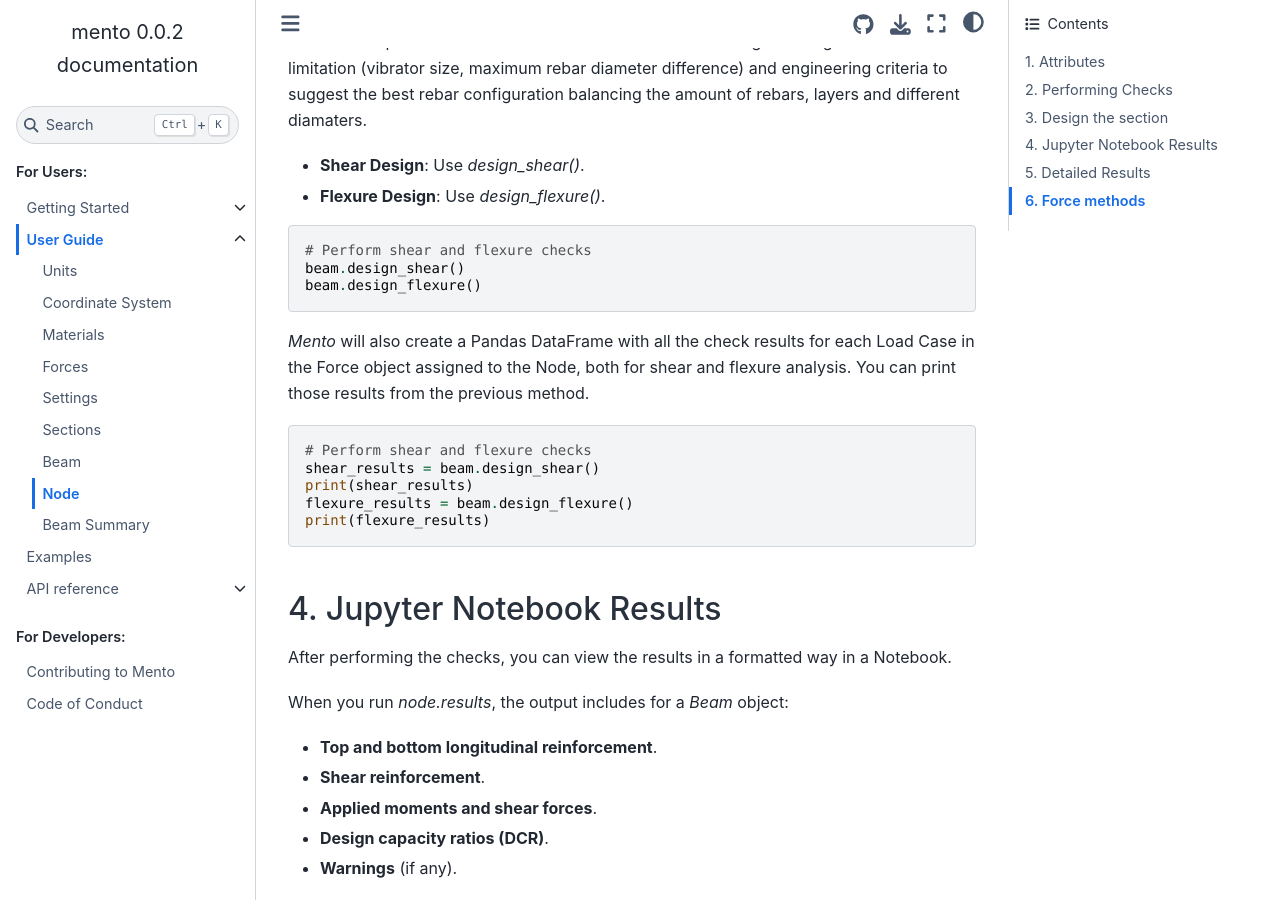
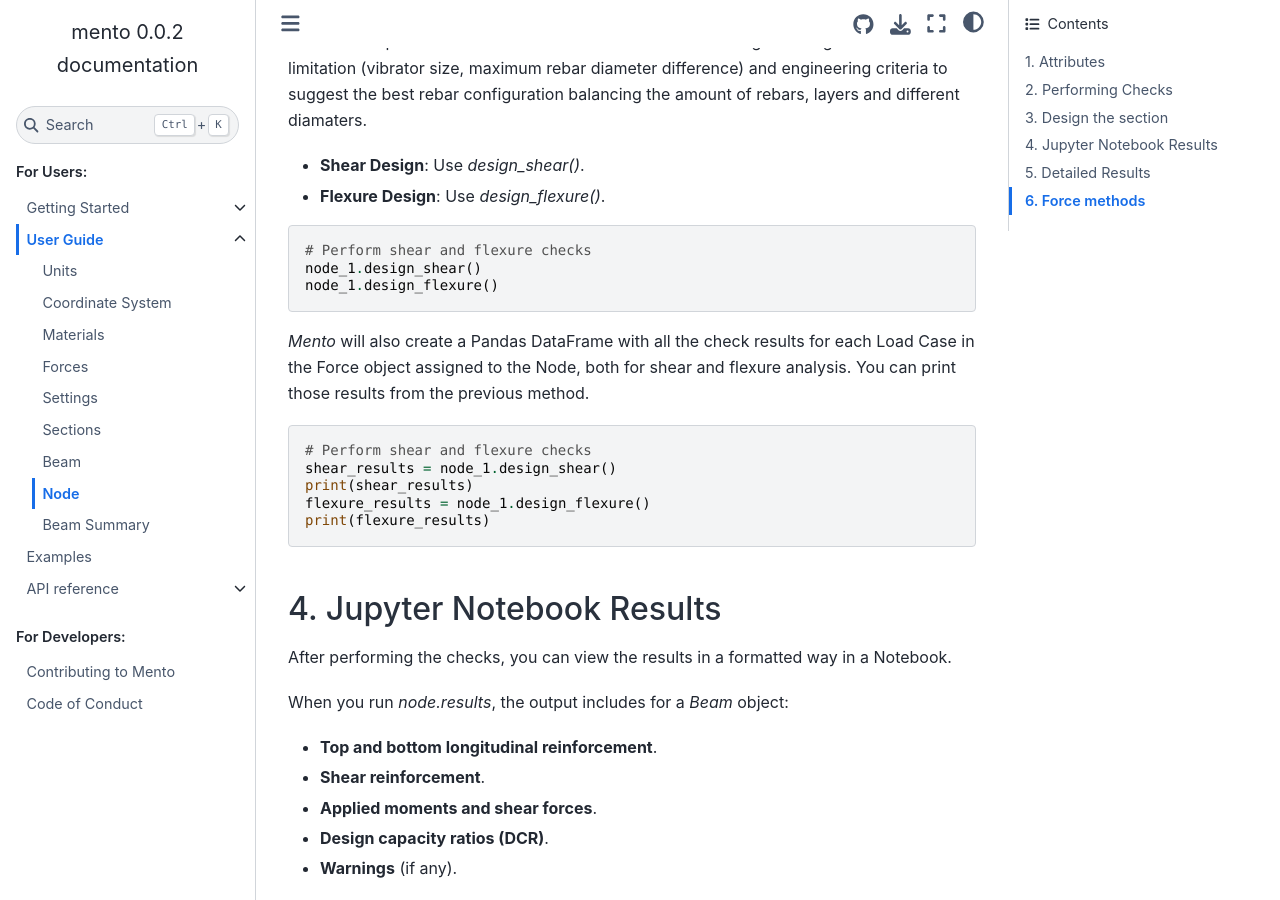
Before and after one commit to mihdicaballero/mento, a Sphinx documentation site: the page built from docs/source/user_guide/node.rst, in a window 1280 px wide and 900 px high, scrolled down 1880 px. Built offline with Sphinx 7.4.7 and the Sphinx Book theme 1.1.4, drawn with Linux system fonts in a browser that asks for light colours; pages that are not in the unit, such as notebooks, are missing from menus.

Commit message:
Update node doc

```diff
--- a/docs/source/user_guide/node.rst
+++ b/docs/source/user_guide/node.rst
@@ -81,8 +81,8 @@
 .. code-block:: python
 
     # Perform shear and flexure checks
-    beam.design_shear()
-    beam.design_flexure()
+    node_1.design_shear()
+    node_1.design_flexure()
 
 *Mento* will also create a Pandas DataFrame with all the check results for each Load Case in the Force object assigned to the Node, both for shear and flexure analysis.
 You can print those results from the previous method.
@@ -90,9 +90,9 @@
 .. code-block:: python
 
     # Perform shear and flexure checks
-    shear_results = beam.design_shear()
+    shear_results = node_1.design_shear()
     print(shear_results)
-    flexure_results = beam.design_flexure()
+    flexure_results = node_1.design_flexure()
     print(flexure_results)
 
 4. Jupyter Notebook Results
```
